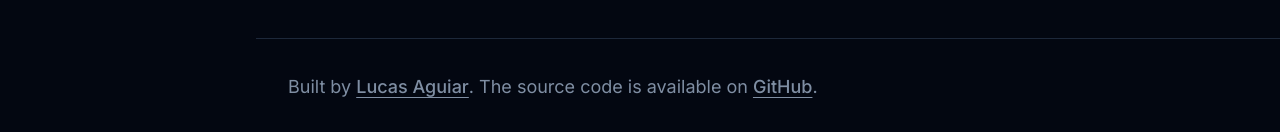
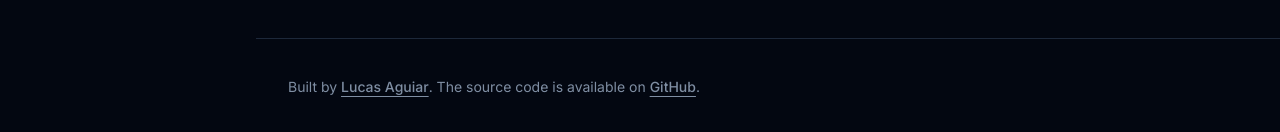
Before and after one commit to LucasAguiarr/me, a Next.js app: page / in a window 1280 px wide. Shown: the part 1321-1453 px from the top of the page. Built offline with nearby package versions, Linux system fonts and the light colour scheme.

Commit message:
fix: make the footer text smaller

```diff
--- a/src/components/site-footer.tsx
+++ b/src/components/site-footer.tsx
@@ -21,8 +21,7 @@ export function SiteFooter() {
     <footer className="border-t py-6 lg:py-0 w-full">
       <div className="container flex flex-col items-center justify-between gap-4 lg:h-24 lg:flex-row">
         <div className="flex flex-col items-center gap-4 px-8 lg:flex-row lg:gap-2 lg:px-0">
-          {/* <Icons.Logo className="hidden h-6 w-6 lg:inline-block" /> */}
-          <p className="text-center text-lg leading-loose text-muted-foreground lg:text-left">
+          <p className="text-center text-sm leading-loose text-muted-foreground lg:text-left">
             Built by <Link href={siteConfig.links.linkedin}>Lucas Aguiar</Link>.
             The source code is available on{' '}
             <Link href={siteConfig.links.github}>GitHub</Link>.
```
